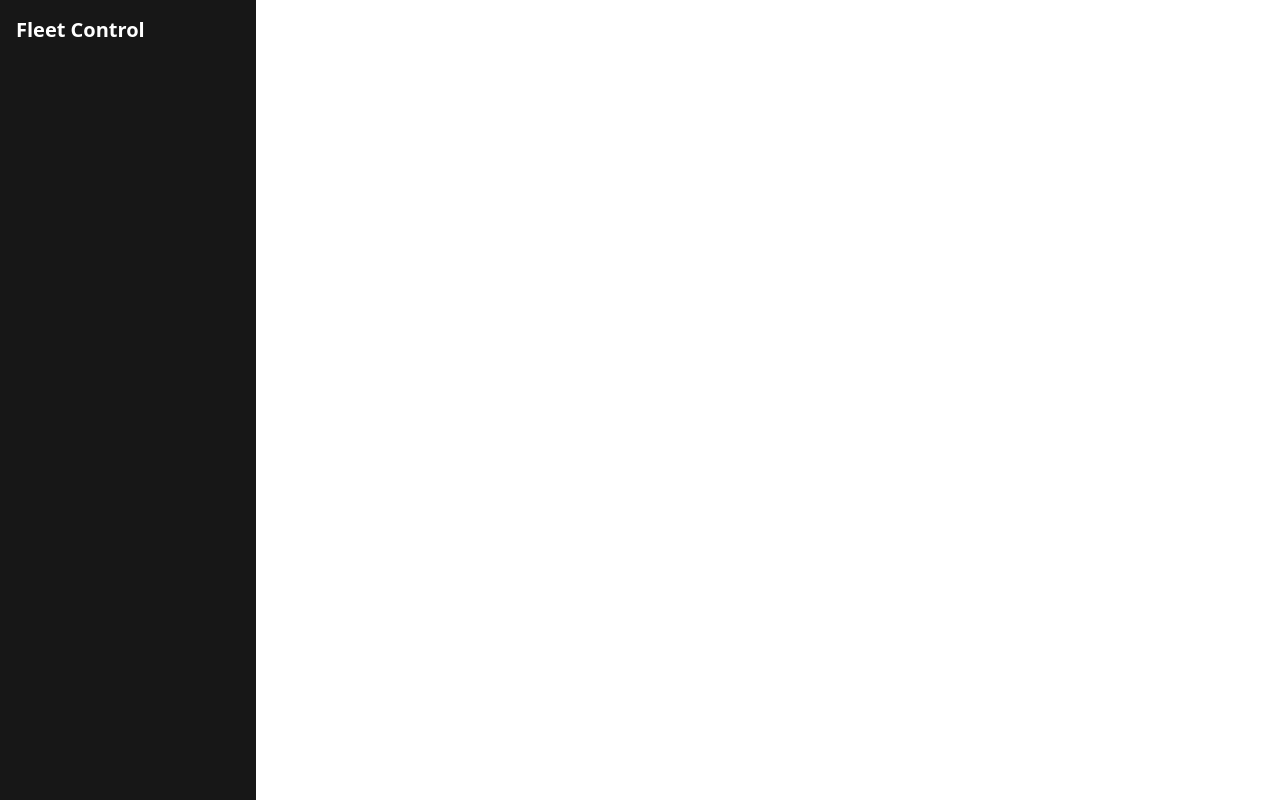
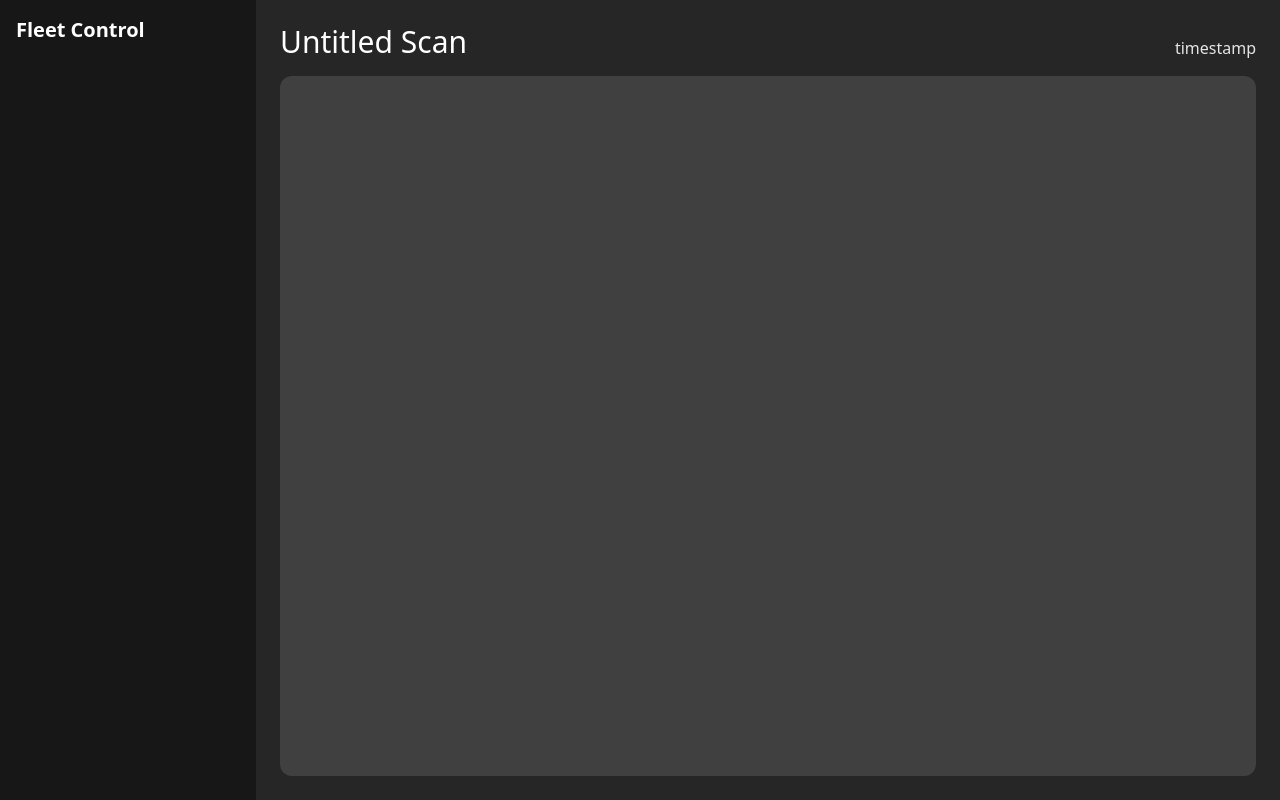
Before and after one commit to coskyler/Fleet-Control-Dashboard, a React (Vite) app in the folder frontend/: page /scans/1 in a window 1280 px wide. Before the commit this address had no page. Built offline with nearby package versions, Linux system fonts and the light colour scheme.

Commit message:
add /scans/:scanName page

```diff
--- a/frontend/src/App.tsx
+++ b/frontend/src/App.tsx
@@ -2,6 +2,7 @@ import { Routes, Route, useLocation } from 'react-router-dom';
 import Sidebar from './components/Sidebar';
 import Dashboard from './components/Dashboard';
 import NewScan from './components/NewScan';
+import Scans from './components/Scans';
 
 function App() {
   const location = useLocation();
@@ -15,6 +16,7 @@ function App() {
         <Routes>
           <Route path="/dashboard" element = {<Dashboard />} />
           <Route path="/newscan" element = {<NewScan />} />
+          <Route path="/scans/:scanname" element = {<Scans />} />
         </Routes>
       </div>
     </div>
--- /dev/null
+++ b/frontend/src/components/Scans.tsx
@@ -0,0 +1,13 @@
+export default function Dashboard() {
+    return  (
+        <main className="h-full flex flex-col bg-neutral-800 p-6 text-white">
+            <section className="flex justify-between items-end">
+                <h1 className="text-3xl mb-4">Untitled Scan</h1>
+                <h2 className="text-neutral-200 mb-4">timestamp</h2>
+            </section>
+            <section className="flex-1 flex bg-neutral-700 rounded-xl">
+
+            </section>
+        </main>
+    );
+}
```
